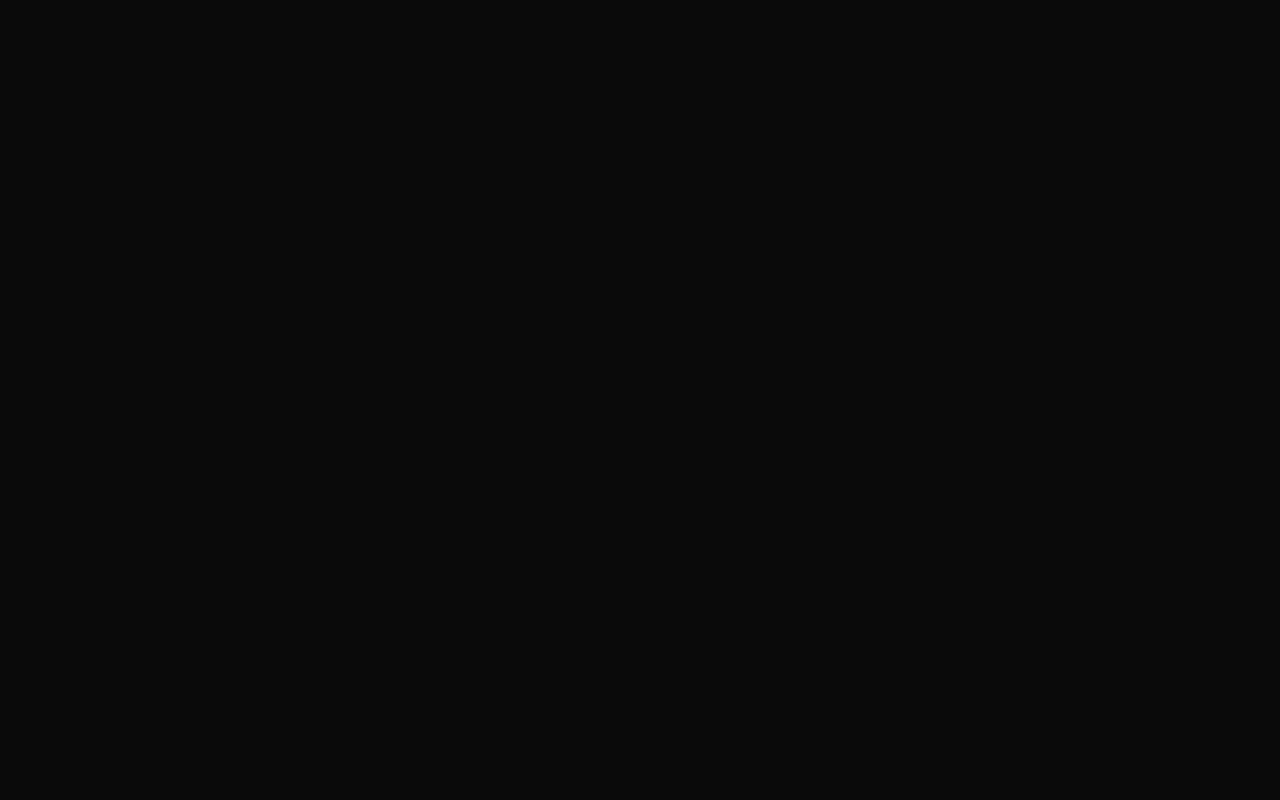
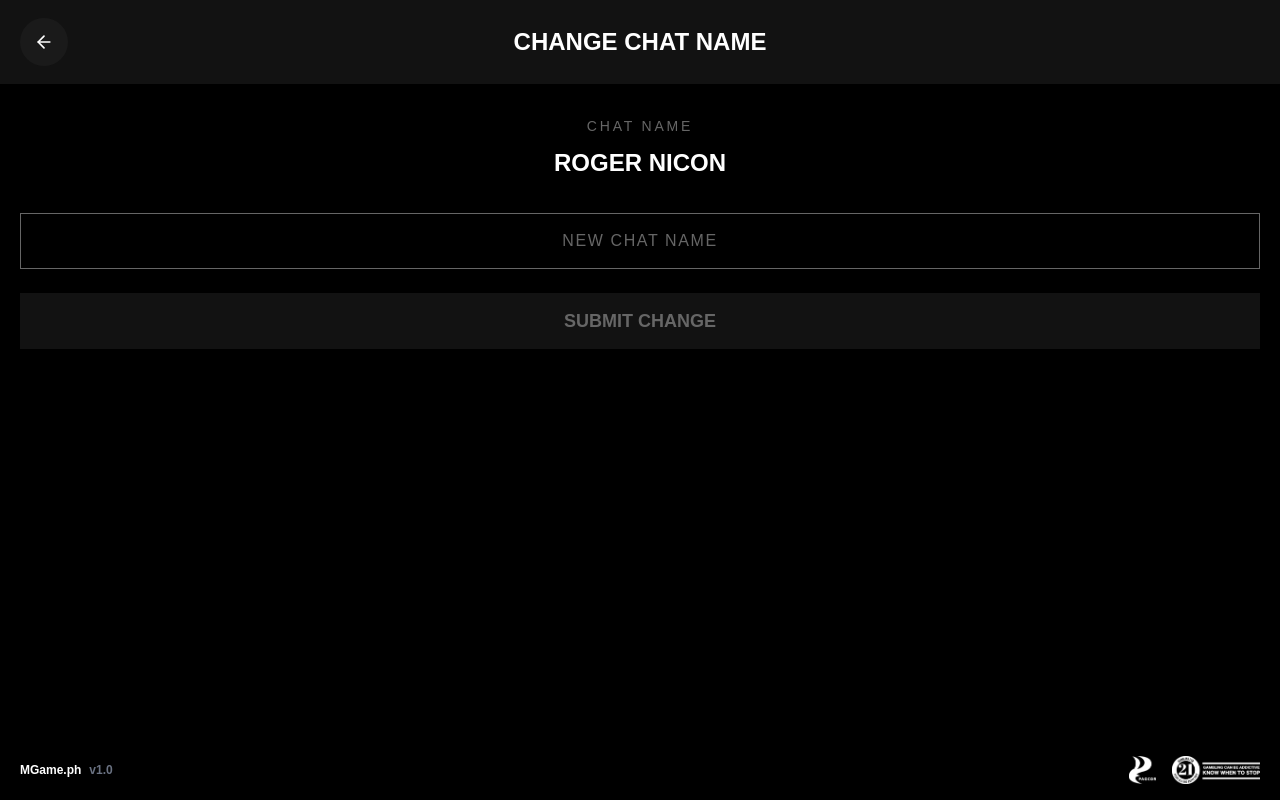
Before and after one commit to sndie3/MgameV1, a React (Vite) app: page /settings/change-chat-name in a window 1280 px wide. Before the commit this address had no page. Built offline with nearby package versions, Linux system fonts and the light colour scheme; sample sign-in values are in the browser's storage.

Commit message:
change chat name

```diff
--- /dev/null
+++ b/features/settings/ChangeChatNameView.tsx
@@ -0,0 +1,70 @@
+import { useState } from 'react';
+import { ArrowLeft } from 'lucide-react';
+import { useNavigate } from 'react-router-dom';
+import { useModal } from '../../context/ModalContext';
+import Footer from '../../components/common/Footer';
+
+export default function ChangeChatNameView() {
+  const navigate = useNavigate();
+  const { showModal } = useModal();
+
+  const savedName = localStorage.getItem('chatName') || 'ROGER NICON';
+  const [newName, setNewName] = useState('');
+
+  const isValid = newName.trim().length > 0;
+
+  const handleSubmit = () => {
+    if (!isValid) return;
+    localStorage.setItem('chatName', newName.trim());
+    showModal('success', 'Chat Name Updated', `Your chat name is now ${newName.trim()}.`);
+    setTimeout(() => navigate('/settings/chat-settings'), 1200);
+  };
+
+  return (
+    <div className="min-h-screen text-white flex flex-col bg-black font-bahnschrift">
+      {/* Header */}
+      <div className="px-5 pt-6 pb-6 bg-[#121212]">
+        <div className="relative flex items-center justify-center">
+          <button
+            onClick={() => navigate('/settings/chat-settings')}
+            className="absolute left-0 h-12 w-12 rounded-full flex items-center justify-center transition hover:opacity-80"
+            style={{ backgroundColor: 'var(--button-color)' }}
+          >
+            <ArrowLeft size={20} className="text-white" />
+          </button>
+          <h1 className="text-[24px] font-semibold uppercase">Change Chat Name</h1>
+        </div>
+      </div>
+
+      {/* Content */}
+      <div className="flex-1 px-5 py-8 flex flex-col items-center">
+        <p className="text-[14px] uppercase tracking-[0.2em] text-[#666] mb-2">Chat Name</p>
+        <h2 className="text-[24px] font-bold uppercase mb-8">{savedName}</h2>
+
+        <input
+          type="text"
+          value={newName}
+          onChange={(e) => setNewName(e.target.value)}
+          placeholder="New Chat Name"
+          className="w-full h-[56px] px-4 text-center bg-black text-white placeholder-[#666] rounded-none border border-[#666] outline-none uppercase tracking-widest"
+        />
+
+        <div className="w-full mt-6">
+          <button
+            onClick={handleSubmit}
+            disabled={!isValid}
+            className="w-full h-[56px] flex items-center justify-center rounded-none border-none bg-[#121212] transition"
+          >
+            <span className={`font-bold text-[18px] uppercase ${isValid ? 'text-white' : 'text-[#666]'}`}>
+              Submit Change
+            </span>
+          </button>
+        </div>
+      </div>
+
+      <div className="px-5 py-4">
+        <Footer />
+      </div>
+    </div>
+  );
+}
--- a/features/settings/ChatSettingsView.tsx
+++ b/features/settings/ChatSettingsView.tsx
@@ -61,6 +61,10 @@ export default function ChatSettingsView() {
       navigate('/settings/chat-wallpaper');
       return;
     }
+    if (option === 'Change Chat Name') {
+      navigate('/settings/change-chat-name');
+      return;
+    }
     showModal('info', option, `${option} settings will be available soon.`);
   };
 
--- a/routes/AppRoute.tsx
+++ b/routes/AppRoute.tsx
@@ -21,6 +21,7 @@ import NotificationsView from "../features/settings/NotificationsView";
 import DeactivateAccountView from "../features/settings/DeactivateAccountView";
 import ChatSettingsView from "../features/settings/ChatSettingsView";
 import ChatWallpaperView from "../features/settings/ChatWallpaperView";
+import ChangeChatNameView from "../features/settings/ChangeChatNameView";
 export default function AppRoutes() {
 
   return (
@@ -57,6 +58,7 @@ export default function AppRoutes() {
             <Route path="settings/deactivate-account" element={<DeactivateAccountView/>} />
             <Route path="settings/chat-settings" element={<ChatSettingsView/>} />
             <Route path="settings/chat-wallpaper" element={<ChatWallpaperView/>} />
+            <Route path="settings/change-chat-name" element={<ChangeChatNameView/>} />
 
         </Route>
       </Route>
```
